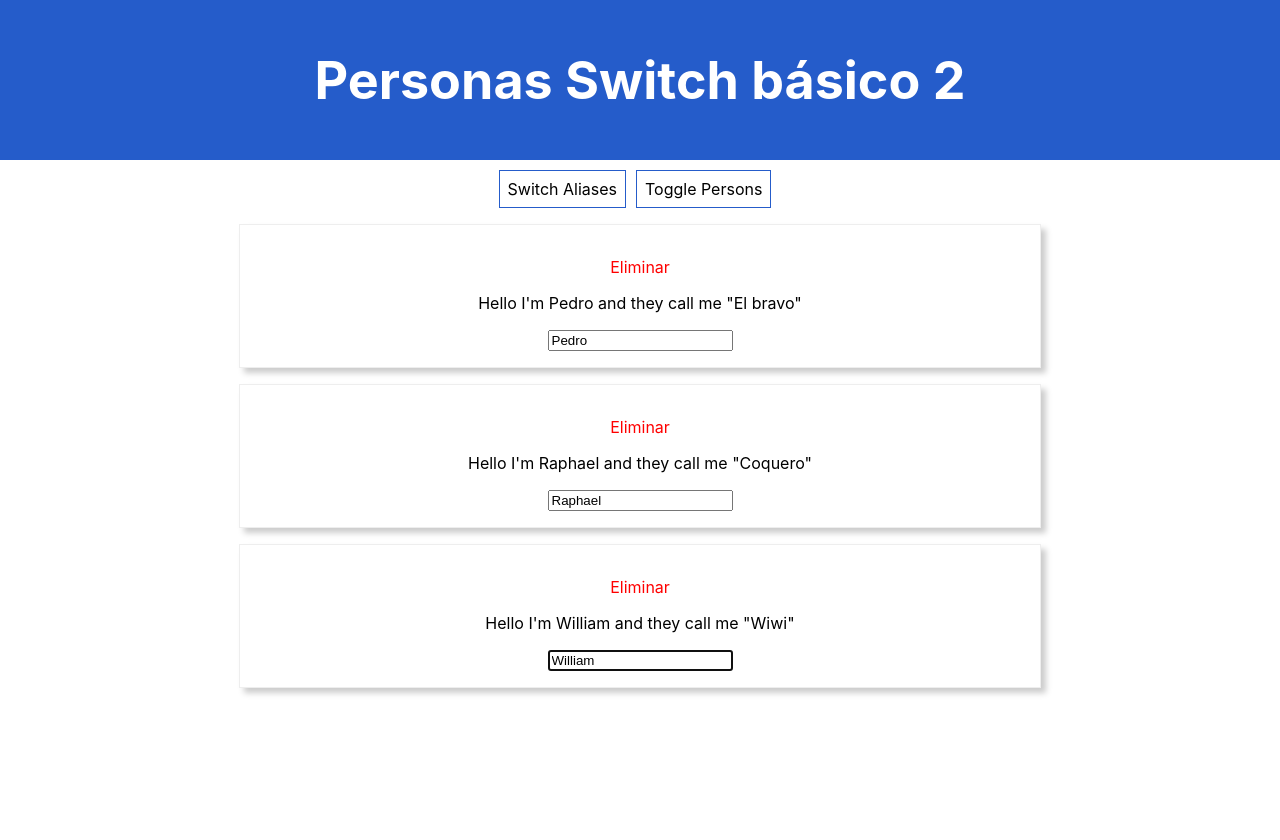
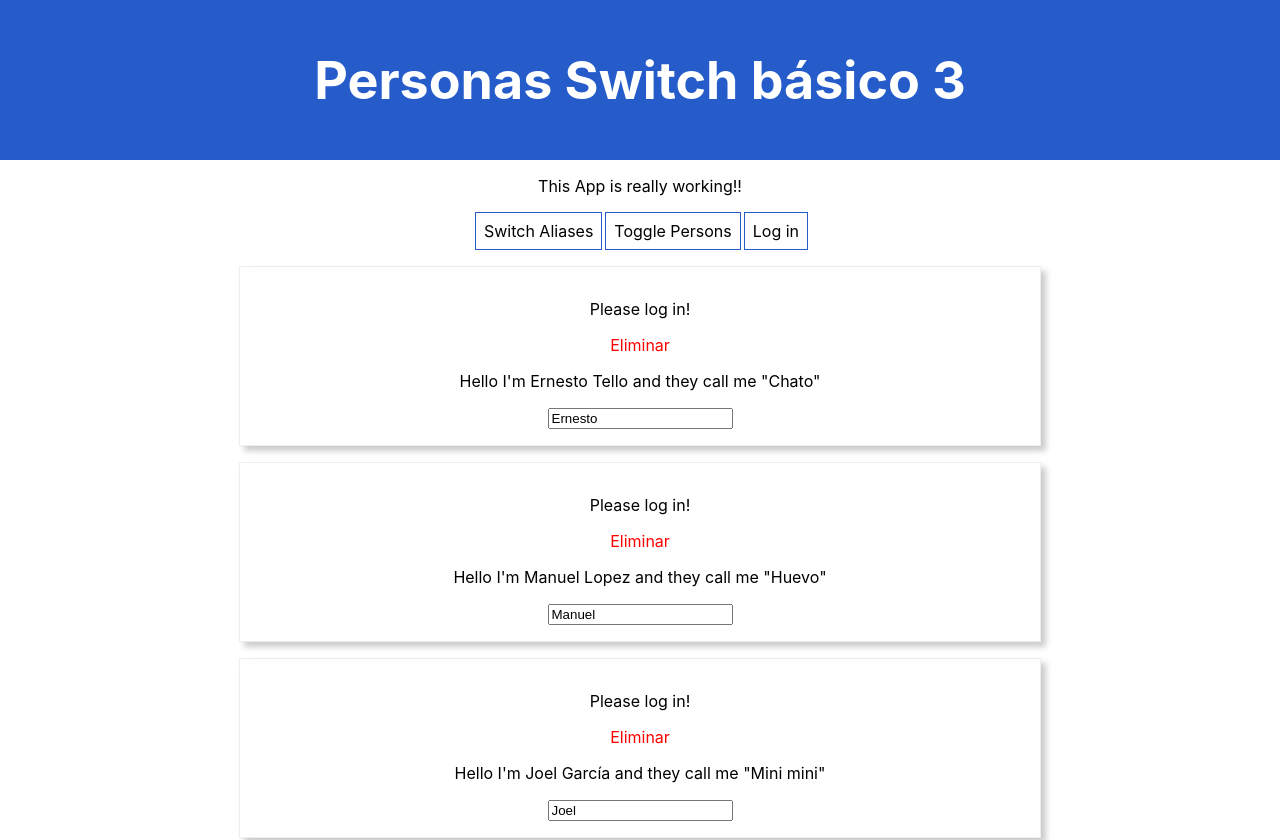
Before and after one commit to pedritobata/reactjs-practicing, a React (Create React App) app in the folder personas-basico1/: page / in a window 1280 px wide. Shown: the top 840 px of the page. Before the commit the page ends 800 px from the top, so only its background shows below. Built offline with nearby package versions, Linux system fonts and the light colour scheme.

Commit message:
Cockpit first commit

```diff
--- a/personas-basico1/src/App.js
+++ b/personas-basico1/src/App.js
@@ -2,12 +2,13 @@ import React from 'react';
 import logo from './logo.svg';
 import './App.css';
 //import PersonSwitcher1 from './containers/PersonSwitcher1/PersonSwitcher1';
-import PersonSwitcher2 from './containers/PersonSwitcher2/PersonSwitcher2';
+//import PersonSwitcher2 from './containers/PersonSwitcher2/PersonSwitcher2';
+import PersonSwitcher3 from './containers/PersonSwitcher3/PersonSwitcher3';
 
 function App() {
   return (
     <div className="App">
-      <PersonSwitcher2 />
+      <PersonSwitcher3 />
     </div>
   );
 }
--- a/personas-basico1/src/components/Cockpit/Cockpit.js
+++ b/personas-basico1/src/components/Cockpit/Cockpit.js
@@ -0,0 +1,102 @@
+import React, {useContext} from 'react';
+import classes from './Cockpit.module.css';
+import AuthContext from '../../context/auth-context';
+
+const Cockpit = (props) => {
+
+
+    /***  CONSTANTS  ***/
+    const authContext = useContext(AuthContext);
+
+
+
+
+
+    /***  STATE  ***/
+
+
+
+
+
+
+
+
+    /***  LIFECYCLE  ***/
+
+
+
+
+
+
+
+
+
+
+    /***  LOGIC  ***/
+
+
+
+
+
+
+
+
+
+
+    /***  STYLES  ***/
+    let messageStyle = [];
+    if(props.personsLength <= 2){
+        messageStyle.push(classes.red);
+    }
+    if(props.personsLength <= 1){
+        messageStyle.push(classes.bold);
+    }
+
+
+    let toggleColor = '';
+    if(!props.showPersons){
+        toggleColor = classes['button-warning'];
+    }
+
+
+
+
+
+
+    /***  RENDERING  ***/
+
+    return (
+      <div className={classes.Cockpit}>
+          <p className={messageStyle.join(' ')}>This App is really working!!</p>
+
+          <button
+             onClick={props.changeAliases}
+          >Switch Aliases</button>
+
+          <button
+             className={toggleColor}
+             onClick={props.change}
+          >Toggle Persons</button>
+
+
+      {/*     <AuthContext.Consumer>
+              { context=>  <button
+                            style={btnStyle}
+                            onClick={context.login}
+                             >Log in</button>}
+          </AuthContext.Consumer>   */}
+
+          {/* Usando hooks para el contexto */}
+
+          <button
+             onClick={authContext.login}
+          >Log in</button>
+
+
+      </div>
+    );
+
+};
+
+
+export default Cockpit;
--- a/personas-basico1/src/components/Cockpit/Cockpit.module.css
+++ b/personas-basico1/src/components/Cockpit/Cockpit.module.css
@@ -0,0 +1,20 @@
+.red {
+    color:red;
+}
+
+.bold{
+    font-weight: bold;
+}
+
+.Cockpit button.button-warning{
+    border: 1px solid red;
+}
+
+.Cockpit button{
+    font:inherit;
+    background: #fff;
+    border: 1px solid #255cca;
+    padding: 8px;
+    margin-left: 3px;
+    cursor: pointer;
+}
--- a/personas-basico1/src/components/Persons/Person2/Person2.js
+++ b/personas-basico1/src/components/Persons/Person2/Person2.js
@@ -2,6 +2,7 @@ import React, {useState} from 'react';
 import classes from '../Person1/Person.module.css';
 import WithClass from '../../../hoc/WithClass';
 import PropTypes from 'prop-types';
+import AuthContext from '../../../context/auth-context';
 
 class Person extends React.Component{
 
@@ -11,6 +12,10 @@ class Person extends React.Component{
         this.inputRef = React.createRef();
     }
 
+
+    /***  CONSTANTS  ***/
+
+    static contextType = AuthContext;
 
 
 
@@ -42,8 +47,9 @@ class Person extends React.Component{
 
         return (
             <div>
+                {this.context.authenticated ? <p>Authenticated!</p> : <p>Please log in!</p>}
                 <p style={this.styleDelete} onClick={this.props.borrar}>Eliminar</p>
-                <p>Hello I'm {this.props.name} and they call me {'"' + this.props.alias + '"'}</p>
+                <p>Hello I'm {this.props.name} {this.props.apellido} and they call me {'"' + this.props.alias + '"'}</p>
                 <p>{this.props.children}</p>
                 <input type="text"
                    /* ref={element => this.inputEL = element} */
--- a/personas-basico1/src/components/Persons/Persons.js
+++ b/personas-basico1/src/components/Persons/Persons.js
@@ -12,6 +12,7 @@ class Persons extends React.Component{
                 <Person
                     key={index}
                     name={person.name}
+                    apellido={person.apellido}
                     alias={person.alias}
                     borrar={() => this.props.borrar(index)}
                     changed={(e)=>this.props.changed(e, person.id)}
--- a/personas-basico1/src/containers/PersonSwitcher3/PersonSwitcher3.js
+++ b/personas-basico1/src/containers/PersonSwitcher3/PersonSwitcher3.js
@@ -0,0 +1,141 @@
+import React from 'react';
+import "../PersonSwitcher1/PersonSwitcher1.css";
+import Persons from '../../components/Persons/Persons';
+import Cockpit from '../../components/Cockpit/Cockpit';
+import AuthContext from '../../context/auth-context';
+
+class PersonSwitcher3 extends React.Component{
+
+
+    /***  CONSTRUCTOR  ***/
+    constructor(props){
+        super(props);
+        //enlazo la funcion que necesito enviar a otro componente y que usa this en su interior
+        //Ojo que si no invoqué antes a super, el objeto no se habrá creado y por lo tanto
+        //ninguna propiedad o funcion o referencia this existirían en este momento!!
+        this.deletePersonHandler = this.deletePersonHandler.bind(this);
+        this.nameChangedHandler = this.nameChangedHandler.bind(this);
+        this.togglePersonsHandler = this.togglePersonsHandler.bind(this);
+        this.changeAliasesHandler = this.changeAliasesHandler.bind(this);
+        this.loginHandler = this.loginHandler.bind(this);
+    }
+
+
+
+    /***  STATE  ***/
+    state = {
+        persons: [
+            {id: 112233 ,name:'Ernesto', apellido: 'Tello', alias:'Chato'},
+            {id: 223344 ,name:'Manuel' , apellido: 'Lopez' , alias:'Huevo'},
+            {id: 334455, name:'Joel', apellido:'García', alias:'Mini mini'},
+            {id: 445566, name:'Raul',apellido:'Lopez', alias: 'Calato'}
+        ],
+        showPersons : true,
+        isAuthenticated: false
+    }
+
+
+
+    /***  LYFECYCLE  ***/
+
+
+
+
+
+
+    /***  LOGIC  ***/
+
+    renderPersonsConditional(){
+       let personsConditional = null;
+       if(this.state.showPersons) {
+           personsConditional = (
+            <Persons
+            persons={this.state.persons}
+            borrar={this.deletePersonHandler}
+            changed={this.nameChangedHandler}
+             />
+           );
+       }
+       return personsConditional;
+    }
+
+    togglePersonsHandler(){
+        this.setState((prevState, newProps)=>{
+            return {
+                showPersons: !prevState.showPersons
+            }
+        });
+    }
+
+
+    deletePersonHandler(index){
+        const tmpPersons = [...this.state.persons];
+        tmpPersons.splice(index,1);
+        this.setState({persons: tmpPersons});
+    }
+
+    nameChangedHandler(e, id){
+        const tmpPersons = [...this.state.persons];
+        const foundedPerson = tmpPersons.find(p => {
+           return p.id === id;
+        });//find()  devuelve la primera ocurrencia que cumpla la condición dada!!
+
+        foundedPerson.name = e.target.value;
+        this.setState({persons: tmpPersons});
+
+    }
+
+
+    changeAliasesHandler(){
+        this.setState({
+            persons: [
+                {id: 112233 ,name:'Ernesto', apellido: 'Tello', alias:'Zianni'},
+                {id: 223344 ,name:'Manuel' , apellido: 'Lopez' , alias:'Pin plan'},
+                {id: 334455, name:'Joel', apellido:'García', alias:'Feo de mierda'},
+                {id: 445566, name:'Raul',apellido:'Lopez', alias: 'Calatimbi'}
+            ]
+        })
+    }
+
+    loginHandler(){
+        this.setState({isAuthenticated : true});
+    }
+
+
+
+    /***  STYLES  ***/
+
+
+
+
+
+
+   /***  RENDERING  ***/
+
+    render(){
+
+        return(
+           <AuthContext.Provider value={ {authenticated:this.state.isAuthenticated, login: this.loginHandler} }>
+               <div>
+                   <header className="App-header">
+                       <h1>Personas Switch básico 3</h1>
+                   </header>
+
+                    <Cockpit
+                        showPersons={this.state.showPersons}
+                        personsLength={this.state.persons.length}
+                        change={this.togglePersonsHandler}
+                        changeAliases={this.changeAliasesHandler}
+                    />
+
+                   {this.renderPersonsConditional()}
+               </div>
+           </AuthContext.Provider>
+        );
+
+    }
+
+
+}
+
+export default PersonSwitcher3;
```
Also changed, not shown: 1 other file (tests, documents, lock files or other folders).
